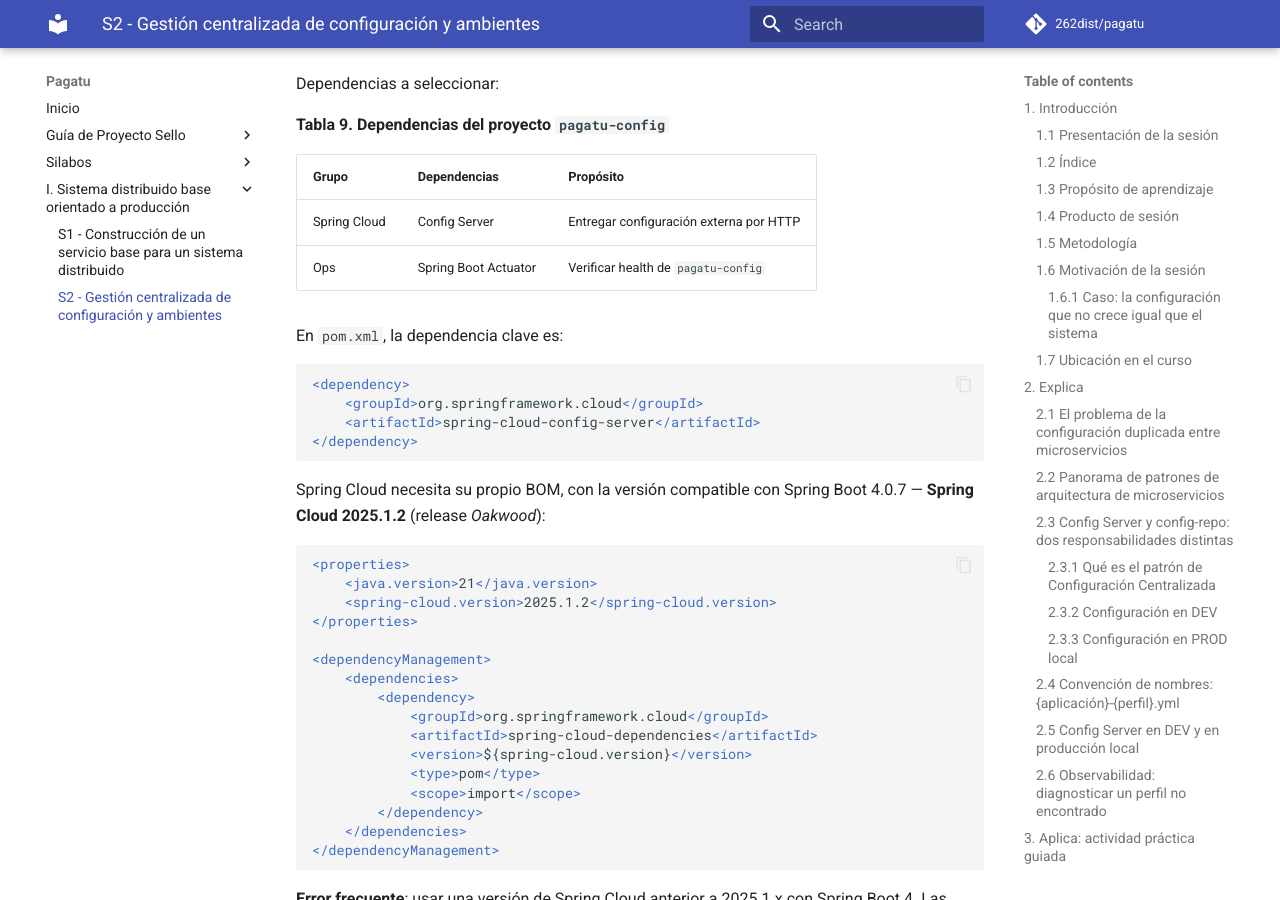
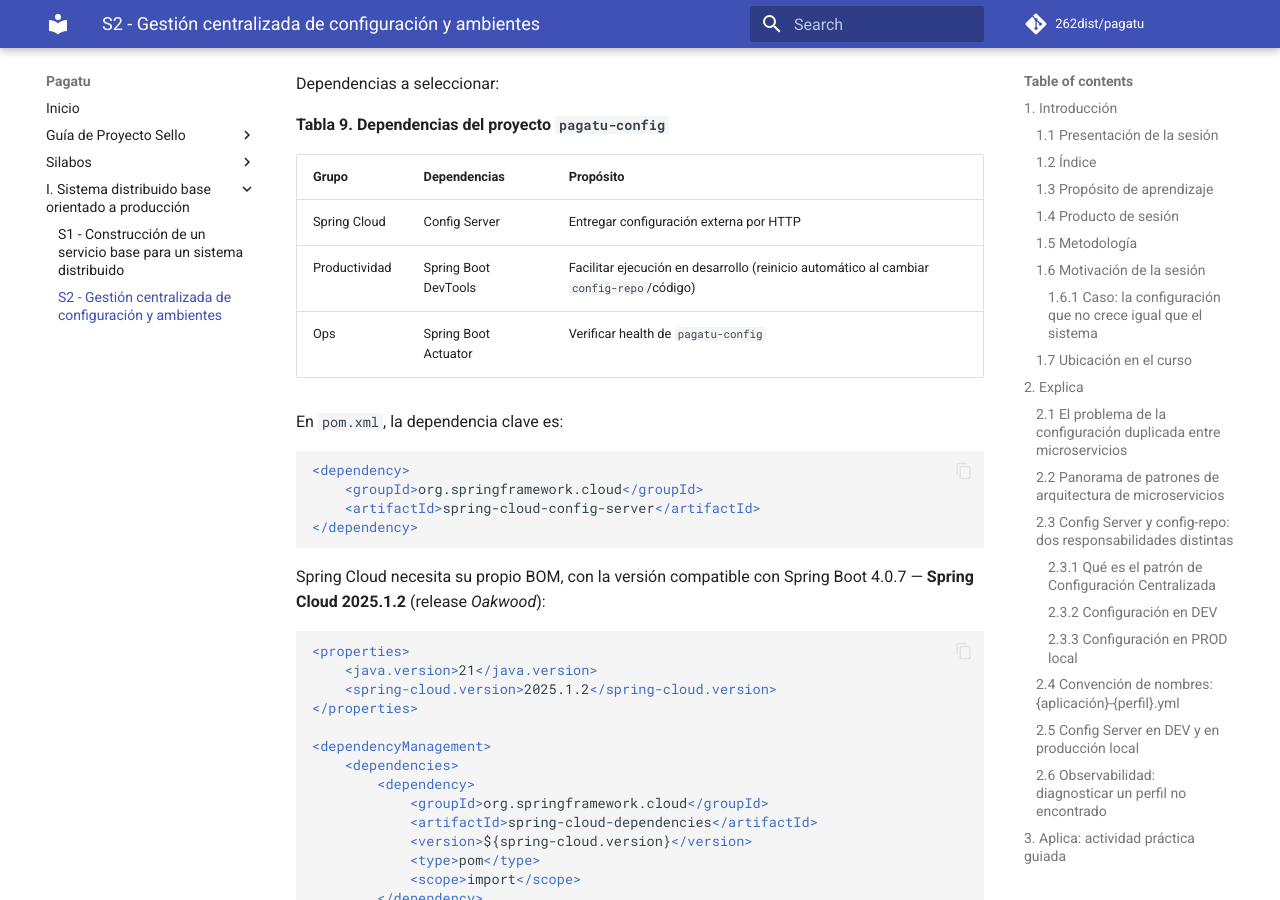
Before and after one commit to 262dist/pagatu, an MkDocs documentation site: the page built from docs/sesiones/S02_Configuracion_Centralizada_Ambientes.md, in a window 1280 px wide and 900 px high, scrolled down 14501 px. Built offline with MkDocs 1.6.1 and Material for MkDocs 9.7.7, drawn with Linux system fonts in a browser that asks for light colours; comment, search, counter and statistics services are not loaded.

Commit message:
Pre Sesion 2

```diff
--- a/docs/sesiones/S02_Configuracion_Centralizada_Ambientes.md
+++ b/docs/sesiones/S02_Configuracion_Centralizada_Ambientes.md
@@ -439,6 +439,7 @@
 | Grupo | Dependencias | Propósito |
 |---|---|---|
 | Spring Cloud | Config Server | Entregar configuración externa por HTTP |
+| Productividad | Spring Boot DevTools | Facilitar ejecución en desarrollo (reinicio automático al cambiar `config-repo`/código) |
 | Ops | Spring Boot Actuator | Verificar health de `pagatu-config` |
 
 En `pom.xml`, la dependencia clave es:
```
